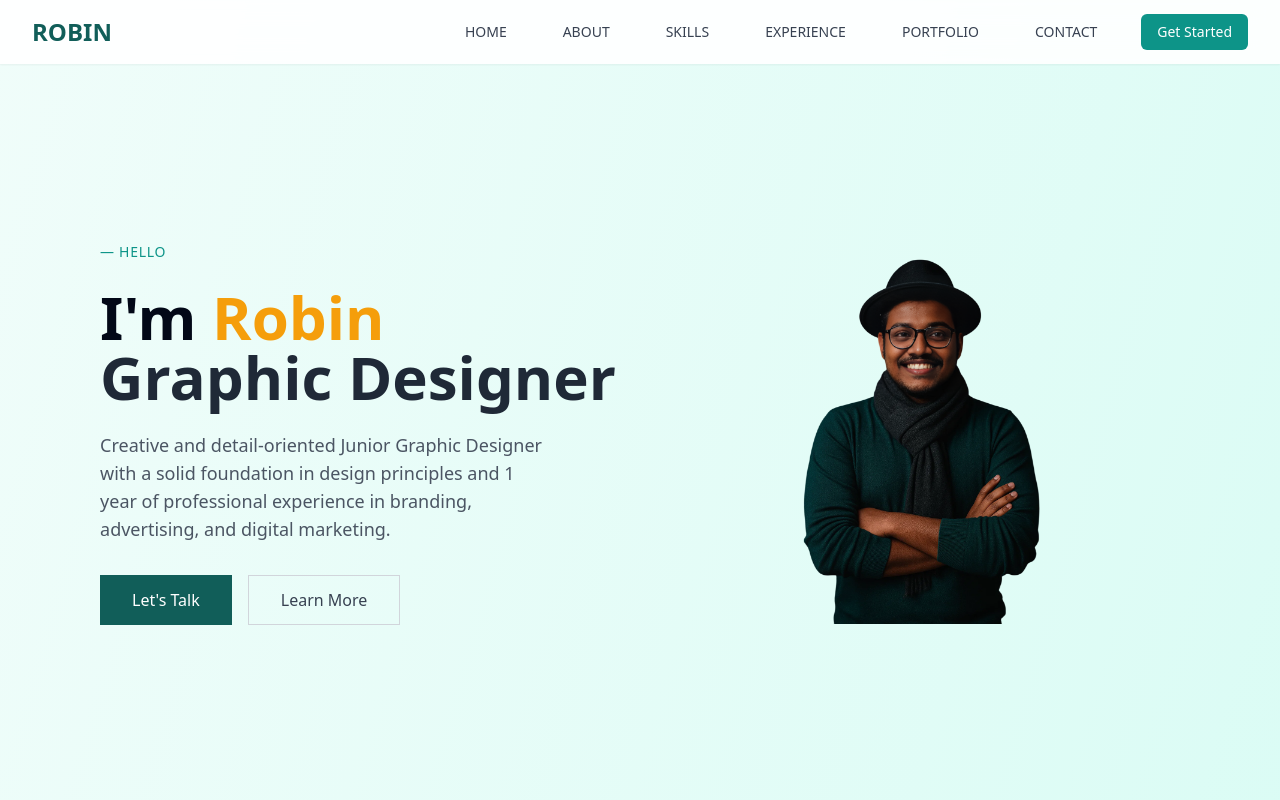
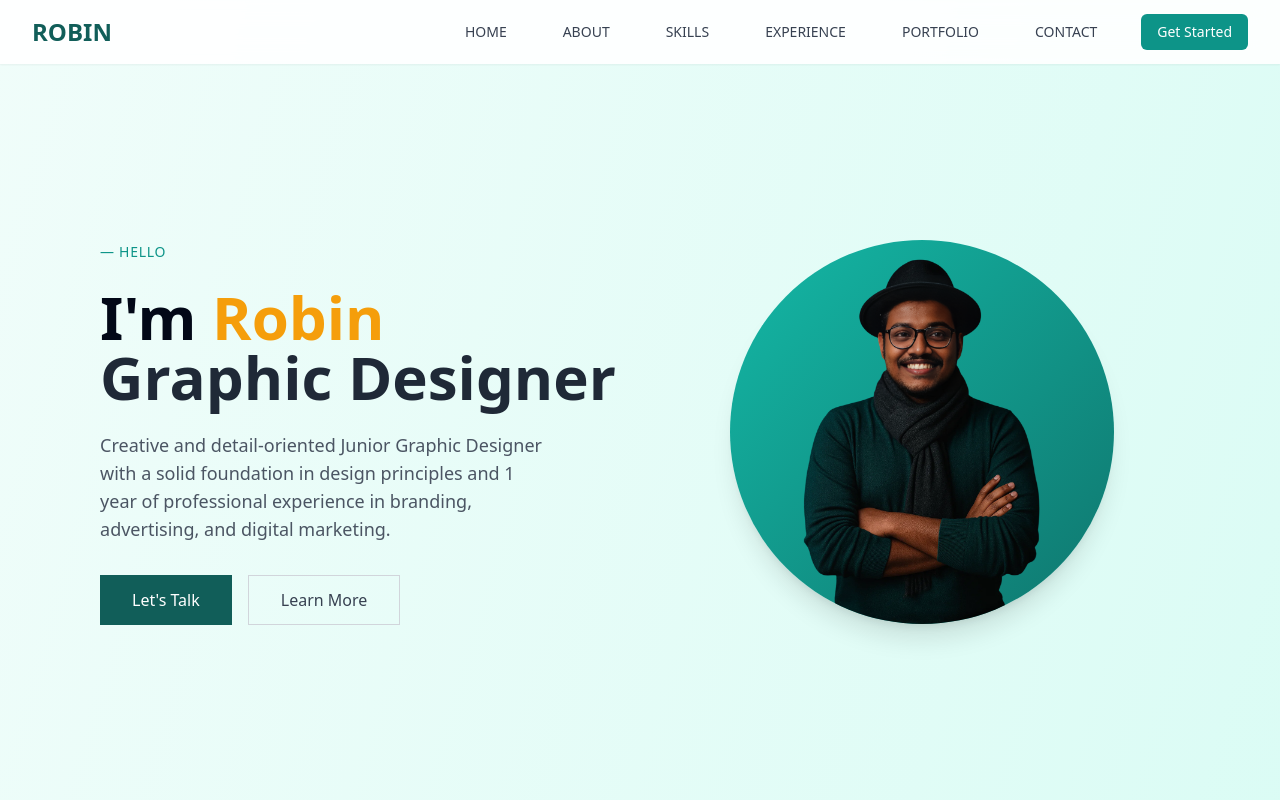
Before and after one commit to robin-sebastian/robin-sebastian.github.io, a React (Vite) app: page / in a window 1280 px wide. Shown: the top 800 px of the page. Built offline with nearby package versions, Linux system fonts and the light colour scheme.

Commit message:
Add image background
Update the Hero component to match the uploaded image's background.

```diff
--- a/src/components/Hero.tsx
+++ b/src/components/Hero.tsx
@@ -1,3 +1,4 @@
+
 
 const Hero = () => {
   return <section id="home" className="min-h-screen flex items-center justify-center pt-16">
@@ -29,11 +30,13 @@ const Hero = () => {
 
           <div className="order-1 lg:order-2 flex justify-center">
             <div className="relative">
-              <img
-                alt="Robin Sebastian - Graphic Designer"
-                src="/lovable-uploads/d675957f-2b37-4406-beef-1040a2a42eb5.png"
-                className="w-80 h-80 md:w-96 md:h-96 object-contain"
-              />
+              <div className="w-80 h-80 md:w-96 md:h-96 bg-gradient-to-br from-teal-500 to-teal-700 rounded-full flex items-center justify-center overflow-hidden shadow-xl">
+                <img
+                  alt="Robin Sebastian - Graphic Designer"
+                  src="/lovable-uploads/d675957f-2b37-4406-beef-1040a2a42eb5.png"
+                  className="w-full h-full object-contain"
+                />
+              </div>
             </div>
           </div>
         </div>
```
